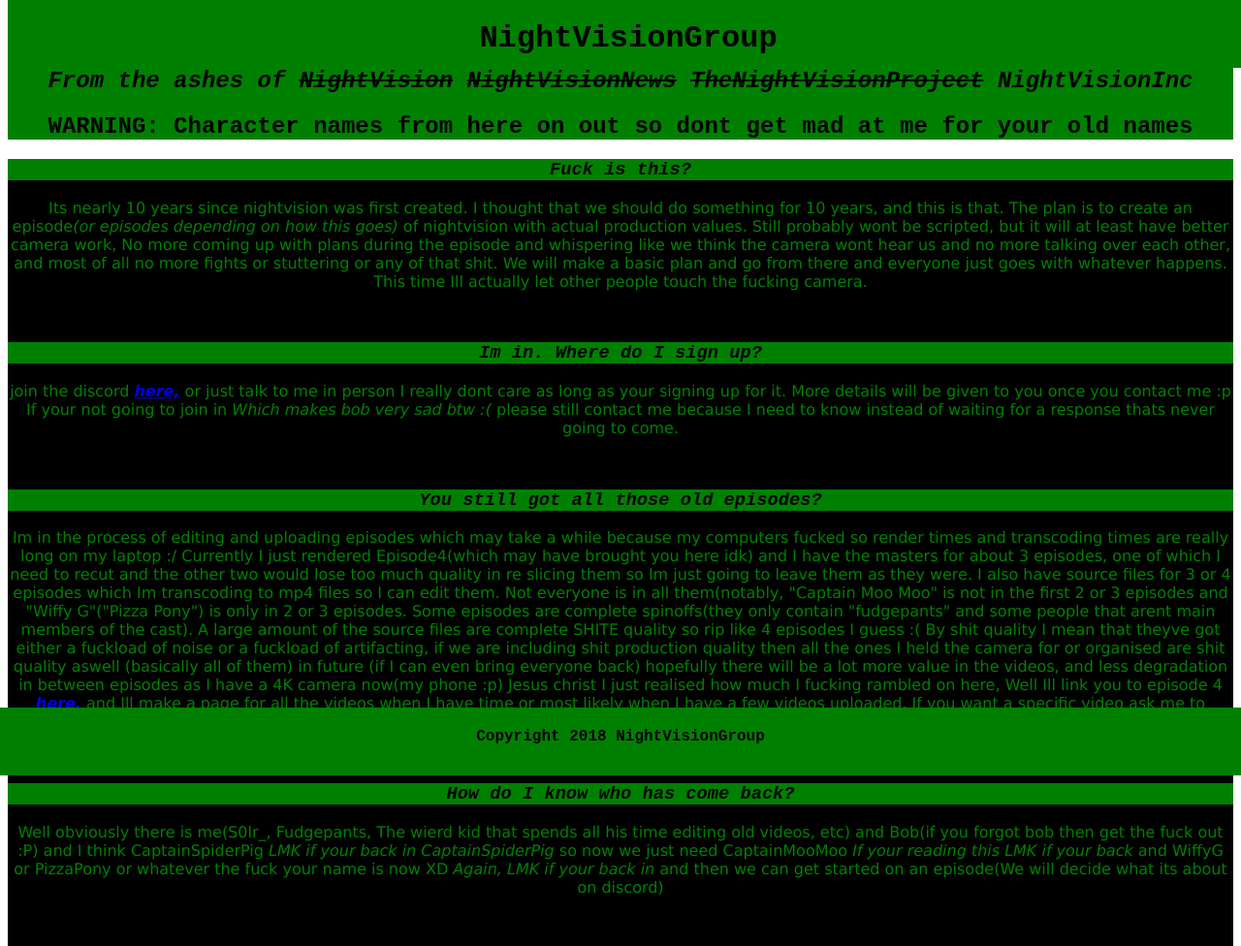
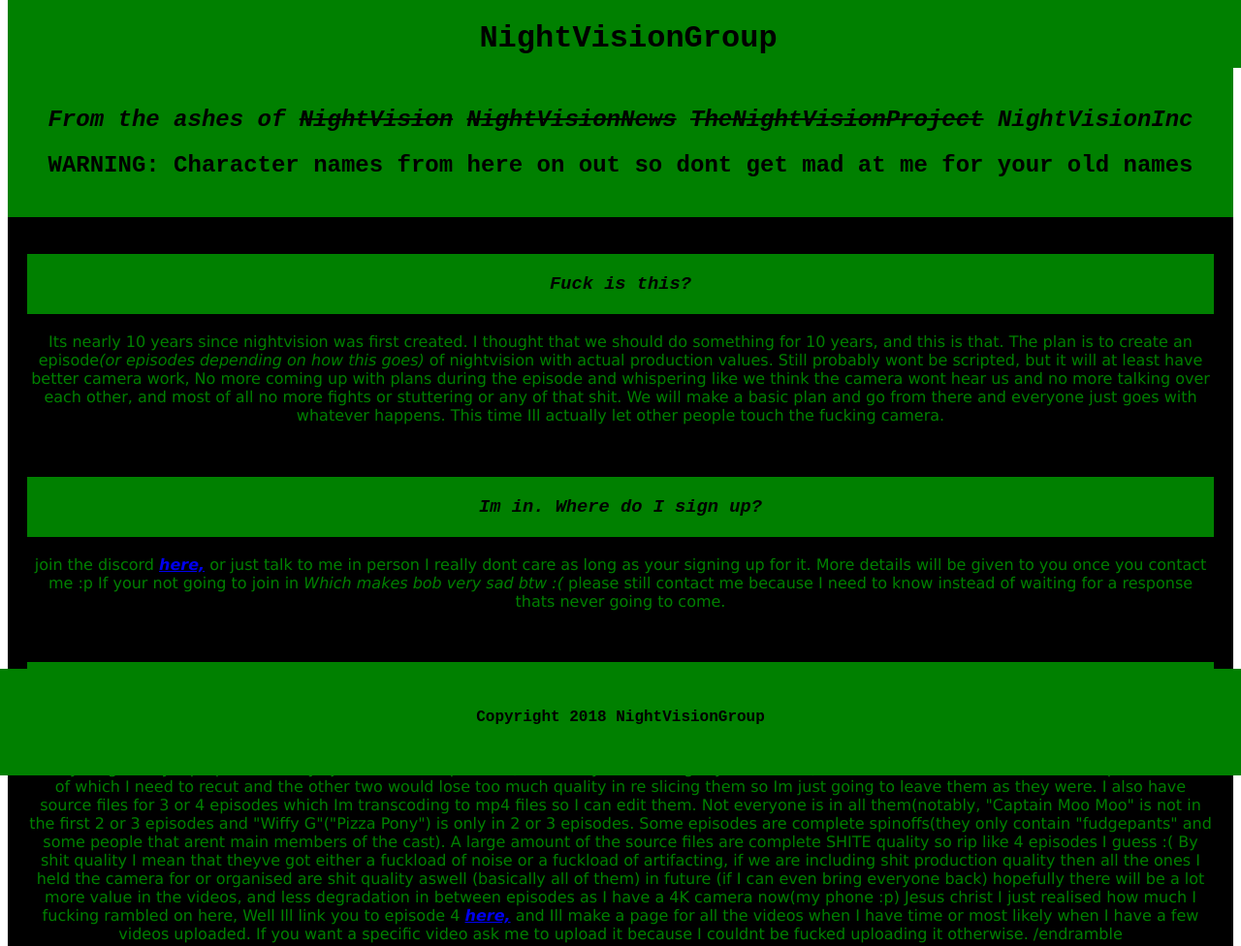
Before and after one commit to eobsite1/eobsite1.github.io, a plain HTML site: page index.html in a window 1280 px wide. Shown: the top 976 px of the page at 97% size. Drawn offline with Linux system fonts and the light colour scheme.

Commit message:
Update style.css
Repadded everything

```diff
--- a/style.css
+++ b/style.css
@@ -17,7 +17,7 @@
    background-color: Green;
    color: Black;
    font-family: Courier New;
-   padding: 0px;
+   padding: 20px;
    font-style: Bold;
   }
 
@@ -26,7 +26,7 @@
    background-color: Black;
    color: Green;
    font-family: Verdana;
-   padding: 0px;
+   padding: 20px;
    margin-bottom: 70px;
   }
 
@@ -36,7 +36,7 @@
    color: Black;
    font-family: Courier New;
    font-style: Italic;
-   padding: 0px;
+   padding: 20px;
   }
 
 .foot {
@@ -46,7 +46,7 @@
  background-color: Green;
  font-family: Courier New;
  font-style: Bold;
- padding: 0px;
+ padding: 20px;
  text-align: Center;
  height: 70px;
  position: fixed;
```
